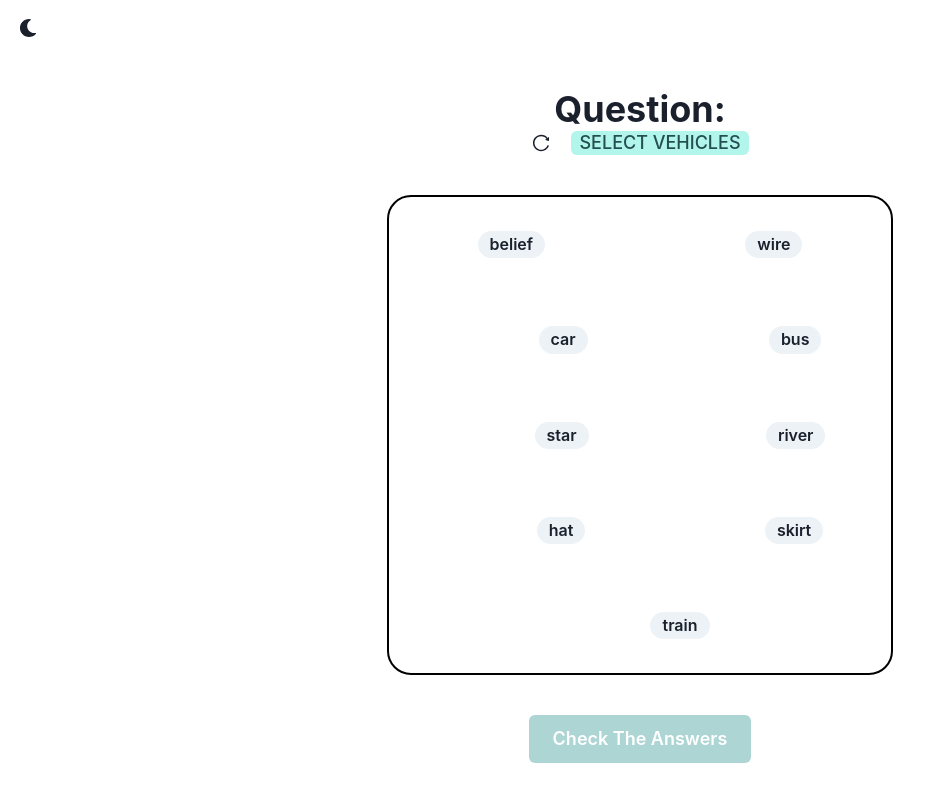
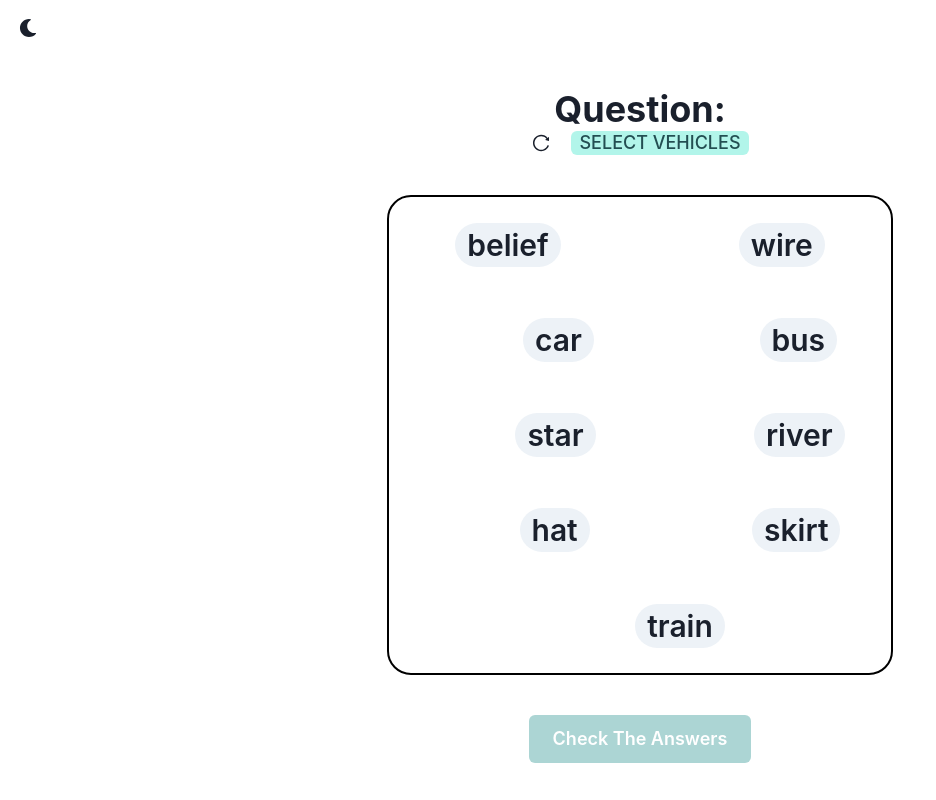
Before and after one commit to almandoro/wordGameReact, a React (Create React App) app: page /game/play in a window 1280 px wide. Shown: the whole page, without its empty margins (0-936 px from the left). Built offline with nearby package versions, Linux system fonts and the light colour scheme.

Commit message:
Improve Cloud layout

```diff
--- a/src/game/components/WordGameItem.tsx
+++ b/src/game/components/WordGameItem.tsx
@@ -69,15 +69,19 @@ const WordGameItem: FunctionComponent<WordGameProps> = (props) => {
       {answerTag}
       <Button
         my={2}
-        mx={8}
+        mx={[2,8]}
         h="max-content"
         bg={selected ? selectedItemBg : notSelectedItemBg}
         size="md"
         px={3}
         py={1}
-        borderRadius="3xl"
+        w="max-content"
+        _hover={{}}
+        borderRadius={["xl","3xl"]}
+        isAttached={[true,false]}
         onClick={onClickHandler}
         disabled={ctx.gameFinished}
+        fontSize={["0.8em","1.5em"]}
       >
         {props.word}
       </Button>
```
